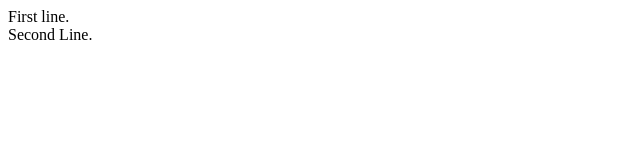
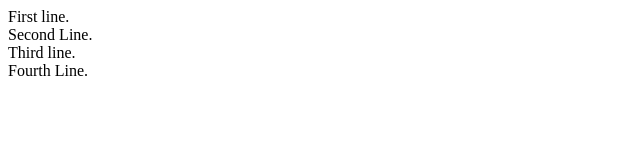
Before and after one commit to nate-knight/cuddly-meme, a plain HTML site: page index.html in a window 1280 px wide. Shown: the whole page, without its empty margins (0-640 px from the left). Drawn offline with Linux system fonts and the light colour scheme.

Commit message:
4th commit. added 3rd line
5th commit. Added 4th line.

```diff
--- a/index.html
+++ b/index.html
@@ -8,5 +8,9 @@
 First line.
 <br/>
 Second Line.
+<br/>
+Third line.
+<br/>
+Fourth Line.
 </body>
 </html>
```
